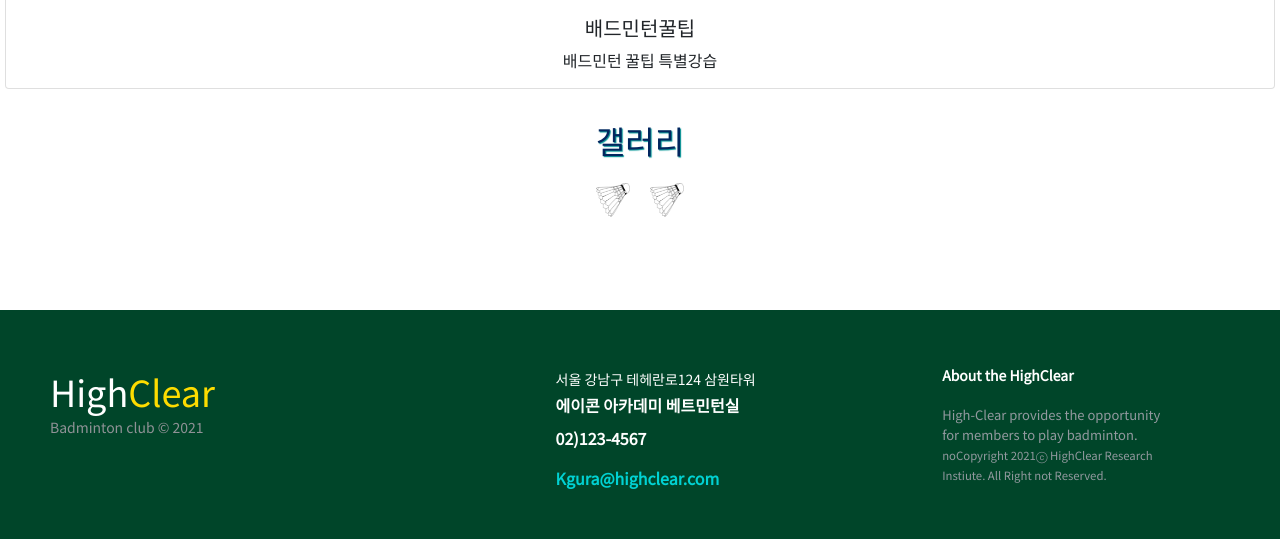
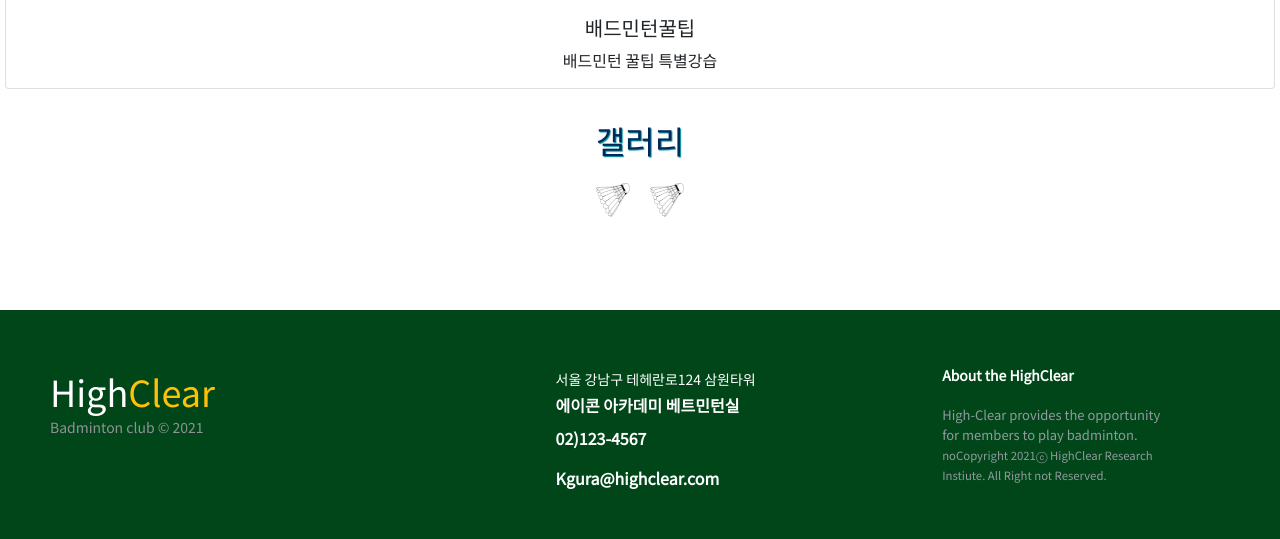
Before and after one commit to Jellyfish-yeho/FinalProject_05, a Java web app: page / in a window 1280 px wide. Shown: the part 1544-2083 px from the top of the page. Run offline with Spring Boot 4, a stand-in JSP engine, Linux system fonts and the light colour scheme; data that the repository does not hold is empty; the project's own start-up code is not run, and a stand-in starts its controllers and pages.

Commit message:
footer 색상 변경

```diff
--- a/Final_Project_05/src/main/webapp/WEB-INF/include/footer.jsp
+++ b/Final_Project_05/src/main/webapp/WEB-INF/include/footer.jsp
@@ -23,7 +23,7 @@
 	  height:229px;
 	}
 	.footer-distributed{
-		background-color: #004529;
+		background-color: #014618;
 		box-shadow: 0 1px 1px 0 rgba(0, 0, 0, 0.12);
 		box-sizing: border-box;
 		width: 100%;
@@ -49,7 +49,7 @@
 		margin: 0;
 	}
 	.footer-distributed h3 span{
-		color: rgb(253,220,0);
+		color: #FFC107;
 	}
 	/* Footer links */
 	.footer-distributed .footer-links{
@@ -86,6 +86,7 @@
 		vertical-align: middle;
 	}
 	.footer-distributed .footer-center i.fa-envelope{
+		color: white !important;
 		font-size: 17px;
 		line-height: 38px;
 	}
@@ -185,8 +186,8 @@
 		              <p>02)123-4567</p>
 		         </div>
 		         <div>
-		              <i class="fa fa-envelope "></i>
-		              <p><a href="mailto:Kgura@highclear.com<">Kgura@highclear.com</a></p>
+		              <i class="fa fa-envelope"></i>
+		              <p><a href="mailto:Kgura@highclear.com" style="color: white;">Kgura@highclear.com </a></p>
 		         </div>
 		      </div>
 		      <div class="footer-right ">
```
